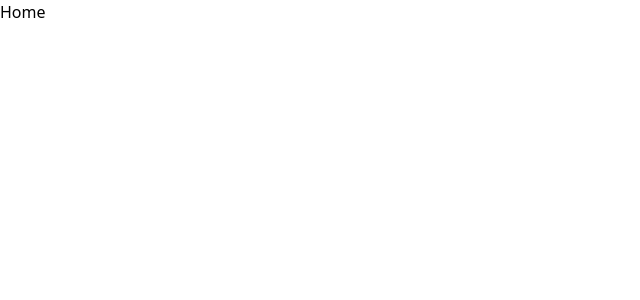
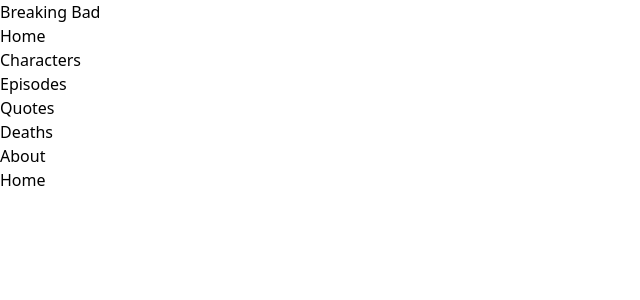
Before and after one commit to mraltun/breaking-bad-app, a React (Create React App) app: page / in a window 1280 px wide. Shown: the top 300 px of the page, without its empty margins (0-640 px from the left). Built offline with nearby package versions, Linux system fonts and the light colour scheme.

Commit message:
Added routes links to Header

```diff
--- a/package.json
+++ b/package.json
@@ -9,6 +9,7 @@
     "axios": "^0.27.2",
     "react": "^18.2.0",
     "react-dom": "^18.2.0",
+    "react-router-dom": "^6.4.1",
     "react-scripts": "5.0.1",
     "sass": "^1.52.3",
     "web-vitals": "^2.1.4"
--- a/src/App.jsx
+++ b/src/App.jsx
@@ -1,8 +1,19 @@
 import React from "react";
+import { BrowserRouter, Routes, Route } from "react-router-dom";
+import Header from "./components/Header";
 import Home from "./pages/Home";
 
 const App = () => {
-  return <Home />;
+  return (
+    <>
+      <BrowserRouter>
+        <Header />
+        <Routes>
+          <Route path='/' element={<Home />} />
+        </Routes>
+      </BrowserRouter>
+    </>
+  );
 };
 
 export default App;
--- a/src/components/Header.jsx
+++ b/src/components/Header.jsx
@@ -1,7 +1,34 @@
 import React from "react";
+import { Link } from "react-router-dom";
 
 const Header = () => {
-  return <div>Header</div>;
+  return (
+    <section>
+      <div className=''>
+        <h2 className=''>Breaking Bad</h2>
+        <ul className=''>
+          <li>
+            <Link to='/'>Home</Link>
+          </li>
+          <li>
+            <Link to='/characters'>Characters</Link>
+          </li>
+          <li>
+            <Link to='/episodes'>Episodes</Link>
+          </li>
+          <li>
+            <Link to='/quotes'>Quotes</Link>
+          </li>
+          <li>
+            <Link to='/deaths'>Deaths</Link>
+          </li>
+          <li>
+            <Link to='/about'>About</Link>
+          </li>
+        </ul>
+      </div>
+    </section>
+  );
 };
 
 export default Header;
--- a/src/pages/Home.jsx
+++ b/src/pages/Home.jsx
@@ -1,7 +1,7 @@
-import React, { useState, useEffect } from "react";
+// import React, { useState, useEffect } from "react";
 
 const Home = () => {
-  const [character, setCharacter] = useState("");
+  //   const [character, setCharacter] = useState("");
 
   return <div>Home</div>;
 };
```
Also changed, not shown: 1 other file (tests, documents, lock files or other folders).
